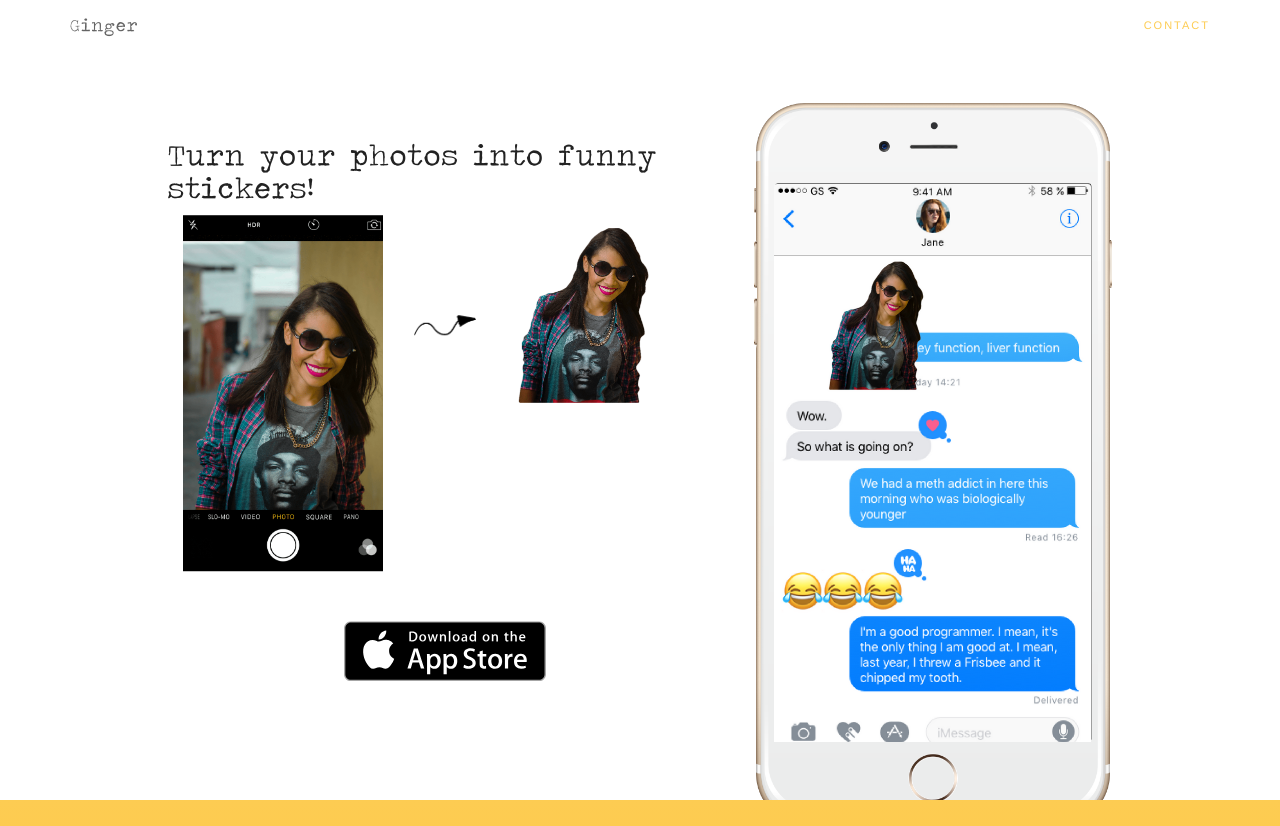
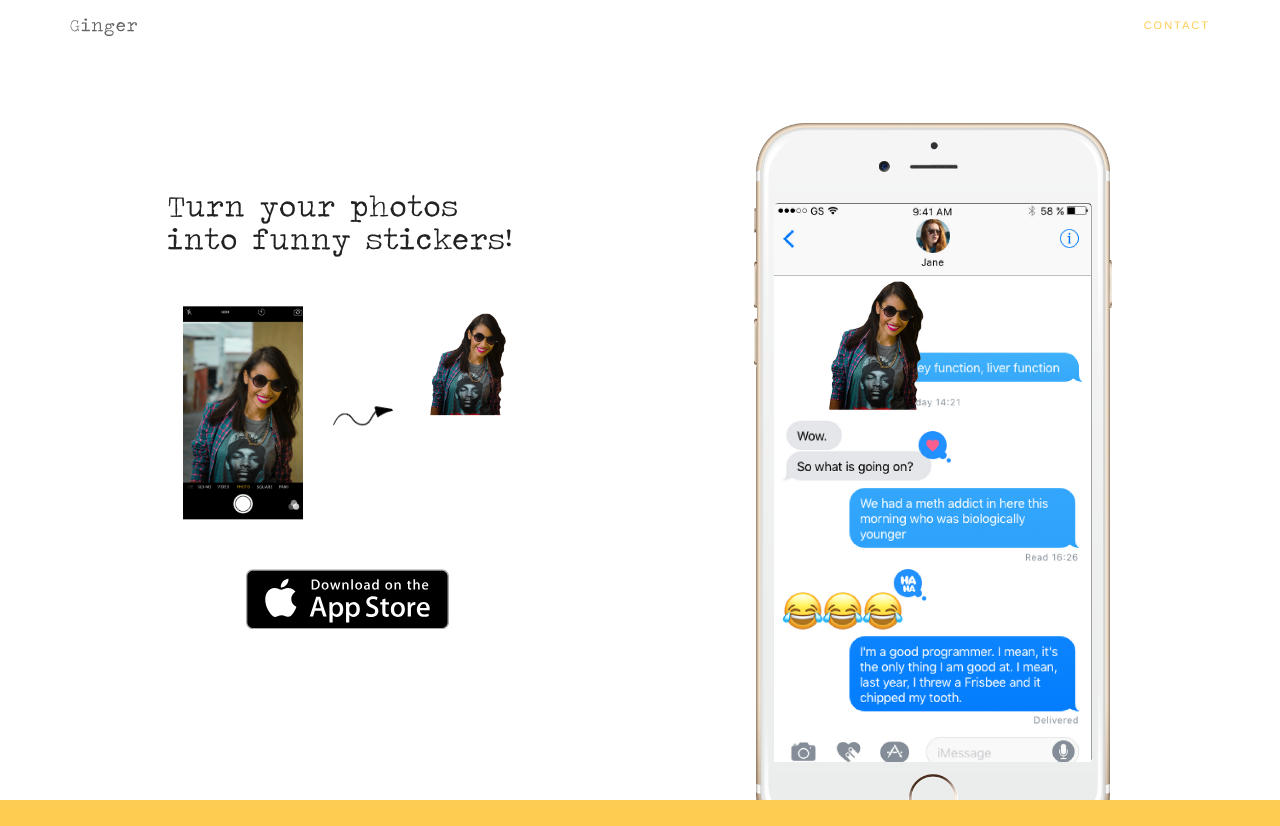
Before and after one commit to ylankgz/ginger_landing, a website: page index.html in a window 1280 px wide. Shown: the top 826 px of the page. Drawn offline with nearby package versions, Linux system fonts and the light colour scheme; a web font is replaced by a local one.

Commit message:
Reorganize grid in header

```diff
--- a/index.html
+++ b/index.html
@@ -62,25 +62,25 @@
     <header>
         <div class="container">
             <div class="row">
-                <div class="col-sm-offset-1 col-sm-6">
+                <div class="col-sm-offset-1 col-sm-6 col-md-offset-1 col-md-4 col-xs-12">
                     <div class="header-content">
-                        <div class="header-content-inner">
+                        <div class="header-content-inner row">
                             <h2>Turn your photos into funny stickers!</h2>
-                            <div class="snap col-sm-5 col-xs-5">
+                            <div class="snap col-md-5 col-sm-5 col-xs-5">
                                 <img src="img/snap.png" class="img-responsive" alt="">
                             </div>
-                            <div class="snap col-sm-2 col-xs-2">
+                            <div class="snap col-md-3 col-sm-3 col-xs-3">
                                 <img src="img/arrow.png" class="img-responsive" alt="" style="padding-top: 100px;">
                             </div>
-                            <div class="snap col-sm-4 col-xs-5">
+                            <div class="snap col-md-4 col-sm-4 col-xs-4">
                                 <img src="img/sticker.png" class="img-responsive" alt="">
 
                             </div>
-                            <a class="list-badges col-sm-12" style="margin-top: 50px;text-align: center;" href="https://itunes.apple.com/us/app/ginger-sticker-maker/id1243690164"><img src="img/app-store-badge.svg" alt=""></a>
+                            <a class="list-badges col-sm-12 hidden-xs" style="margin-top: 50px;text-align: center;" href="https://itunes.apple.com/us/app/ginger-sticker-maker/id1243690164"><img src="img/app-store-badge.svg" alt=""></a>
                         </div>
                     </div>
                 </div>
-                <div class="col-sm-4">
+                <div class="col-sm-4 col-xs-12 col-md-offset-2 col-md-4">
                     <div class="device-container">
                         <div class="device-mockup iphone6_plus portrait gold">
                             <div class="device">
@@ -94,6 +94,7 @@
                             </div>
                         </div>
                     </div>
+                    <a class="list-badges col-sm-12 visible-xs" style="margin-bottom: 25px;text-align: center;" href="https://itunes.apple.com/us/app/ginger-sticker-maker/id1243690164"><img src="img/app-store-badge.svg" alt="" style="height:60px;"></a>
                 </div>
             </div>
         </div>
--- a/less/new-age.less
+++ b/less/new-age.less
@@ -152,7 +152,7 @@ header {
                 font-size: 30px;
             }
             .snap {
-
+                padding-top: 40px;
                 img {
                     width: 200px;
                 }
@@ -168,6 +168,7 @@ header {
     }
     .device-container {
         max-width: 300px;
+        padding-top: 20px;
         margin: 0 auto 100px;
         .screen img {
             border-radius: 3px;
```
Also changed, not shown: css/new-age.css, css/new-age.min.css.
